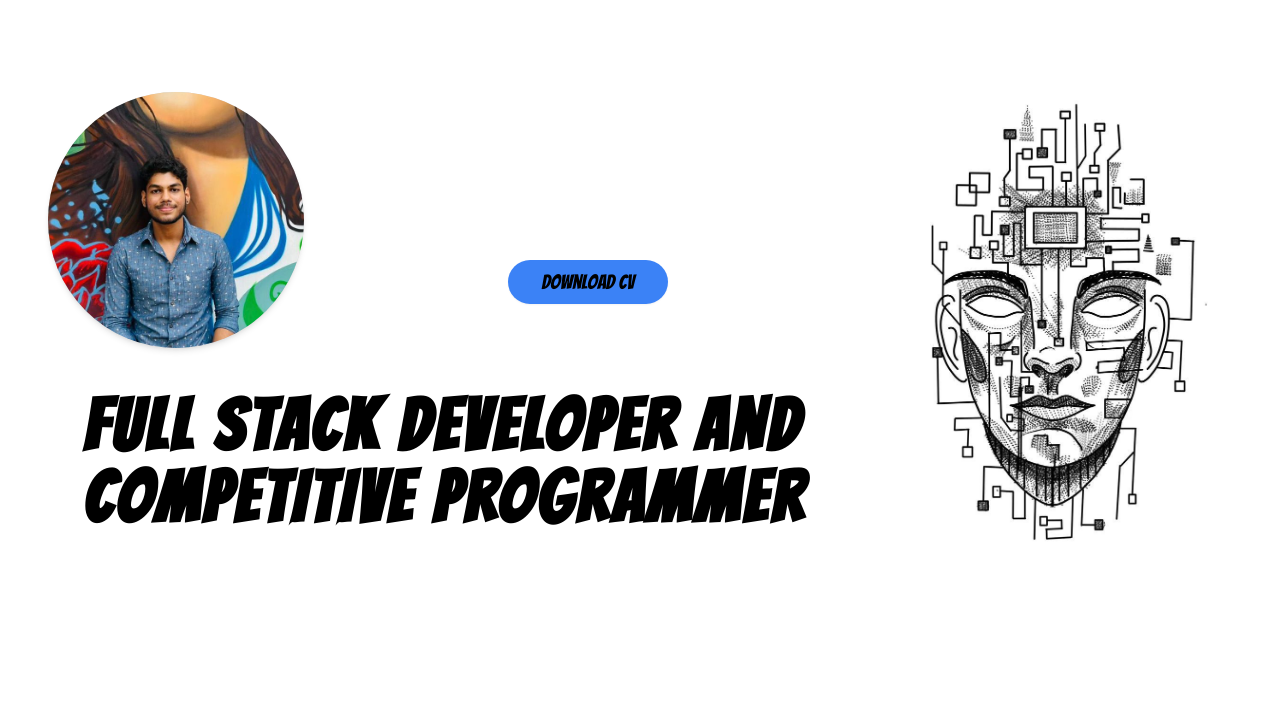
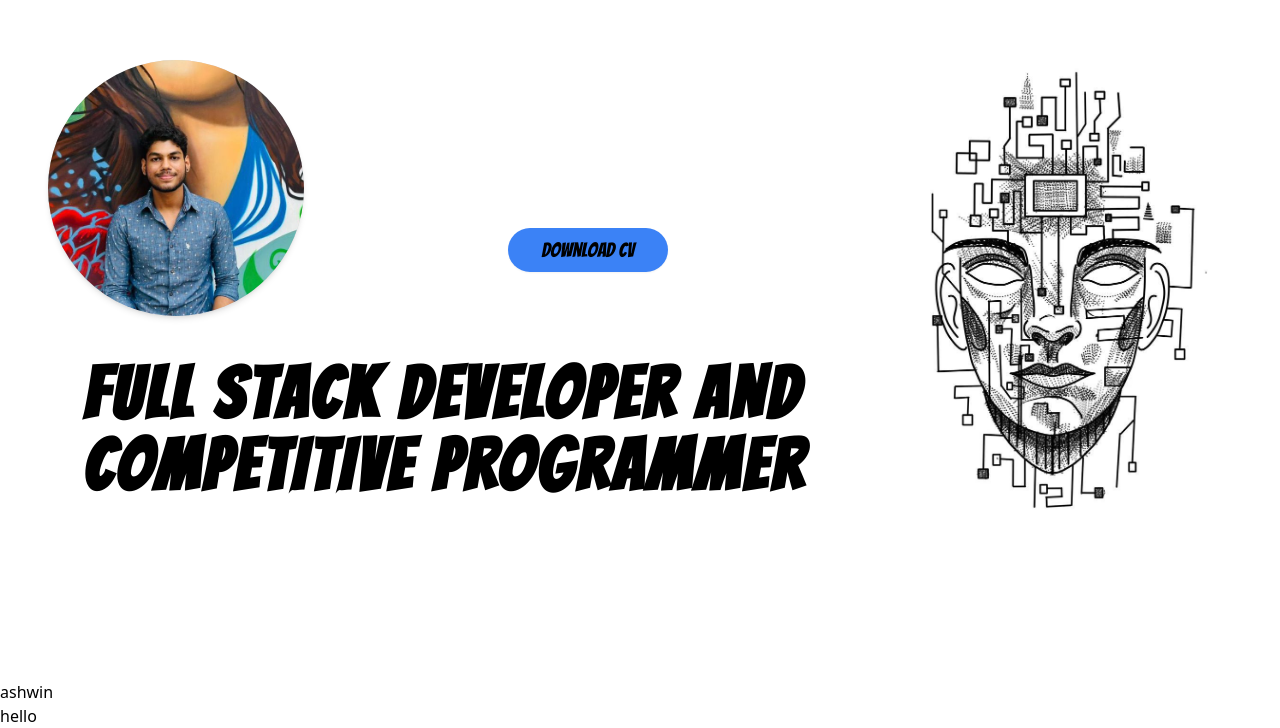
Before and after one commit to Ashwin-2408/My_Portfolio, a Next.js app in the folder portfolio/: page / in a window 1280 px wide. Shown: the part 112-840 px from the top of the page. Before the commit the page ends 800 px from the top, so only its background shows below. Built offline with nearby package versions, Linux system fonts and the light colour scheme.

Commit message:
header postion solved

```diff
--- a/portfolio/app/Components/Header.tsx
+++ b/portfolio/app/Components/Header.tsx
@@ -11,6 +11,8 @@ import Link from "next/link";
 
 const Header = () => {
   const [isVisible, setIsVisible] = useState(false);
+  const [isSticky, setIsSticky] = useState(false);
+  const [scrollY, setScrollY] = useState(0); // Initialize scrollY to 0
 
   const handleMouseMove = (event) => {
     const headerHeight = 80;
@@ -21,6 +23,22 @@ const Header = () => {
     }
   };
 
+  const handleScroll = () => {
+    setScrollY(window.scrollY);
+    setIsSticky(window.scrollY > 100); // Adjust threshold as needed
+  };
+
+  useEffect(() => {
+    const handleScrollDebounced = () => {
+      requestAnimationFrame(handleScroll); // Optimize scroll handling
+    };
+
+    window.addEventListener("scroll", handleScrollDebounced);
+    return () => {
+      window.removeEventListener("scroll", handleScrollDebounced);
+    };
+  }, []);
+
   useEffect(() => {
     window.addEventListener("mousemove", handleMouseMove);
     return () => {
@@ -30,9 +48,9 @@ const Header = () => {
 
   return (
     <motion.div
-      className={`p-7 px-12 bg-white flex flex-row justify-between ${
+      className={`p-7 px-12 bg-white flex flex-row justify-between transition-opacity duration-300 ${
         isVisible ? "opacity-100" : "opacity-0 pointer-events-none"
-      } transition-opacity duration-300`}
+      } ${isSticky ? "fixed top-0 left-0 w-full z-50 shadow-md" : ""}`} // Add shadow for sticky effect
       initial={{ y: -100 }}
       animate={{ y: isVisible ? 0 : -100 }}
     >
--- a/portfolio/app/Components/Hero.tsx
+++ b/portfolio/app/Components/Hero.tsx
@@ -12,6 +12,7 @@ const Hero = ({ isHeaderVisible }) => {
   const [charIndex, setCharIndex] = useState(0);
   const [isDeleting, setIsDeleting] = useState(false);
   const [showCursor, setShowCursor] = useState(true);
+
 
   useEffect(() => {
     const currentWord = TYPING_TEXTS[index];
@@ -43,7 +44,7 @@ const Hero = ({ isHeaderVisible }) => {
     <div
       className={`flex flex-row justify-between items-center transition-all duration-300 ${
         isHeaderVisible ? "h-[calc(100vh-4rem)]" : "h-[100vh]" // Adjusting height based on header visibility
-      } ${isHeaderVisible ? "mt-0" : "-mt-20"}`} // Negative margin to move it up when header is hidden
+      } ${isHeaderVisible ? "-mt-5" : "-mt-28"}`} // Negative margin to move it up when header is hidden
     >
       <div className="flex flex-col items-center px-4">
         <div className="flex flex-row items-center mb-4 ml-8">
@@ -106,7 +107,6 @@ const Hero = ({ isHeaderVisible }) => {
           priority
         />
       </div>
-
     </div>
   );
 };
--- /dev/null
+++ b/portfolio/app/Components/Skillcard.tsx
@@ -0,0 +1,16 @@
+"use client";
+
+const Skillcard = ({ title, description }) => {
+  return (
+    <div className="flex flex-row justify-between">
+      <div className="flex flex-col">
+        <div>{title}</div>
+        <div>{description}</div>
+      </div>
+
+      <div></div>
+    </div>
+  );
+};
+
+export default Skillcard;
--- a/portfolio/app/globals.css
+++ b/portfolio/app/globals.css
@@ -1,6 +1,9 @@
 @tailwind base;
 @tailwind components;
 @tailwind utilities;
+body::-webkit-scrollbar {
+  display: none; /* Hides the scrollbar */
+}
 
 /* styles/globals.css */
 .bangers-font {
@@ -11,8 +14,6 @@ body {
   margin: 0;
   padding: 0;
   height: 100%;
-  overflow: hidden; /* Prevents scrolling */
-
 }
 @keyframes rollIn {
   0% {
--- a/portfolio/app/page.tsx
+++ b/portfolio/app/page.tsx
@@ -3,6 +3,7 @@ import { useState } from "react";
 import { useEffect } from "react";
 import Header from "./Components/Header";
 import Hero from "./Components/Hero";
+import Skillcard from "./Components/Skillcard";
 
 const App = () => {
   const [isHeaderVisible, setIsHeaderVisible] = useState(false);
@@ -24,9 +25,13 @@ const App = () => {
   }, []);
 
   return (
-    <div onMouseMove={handleMouseMove} >
+    <div onMouseMove={handleMouseMove}>
       <Header />
       <Hero isHeaderVisible={isHeaderVisible} />
+      <Skillcard title={"ashwin"} description={"hello"}></Skillcard>
+
+
+
     </div>
   );
 };
```
